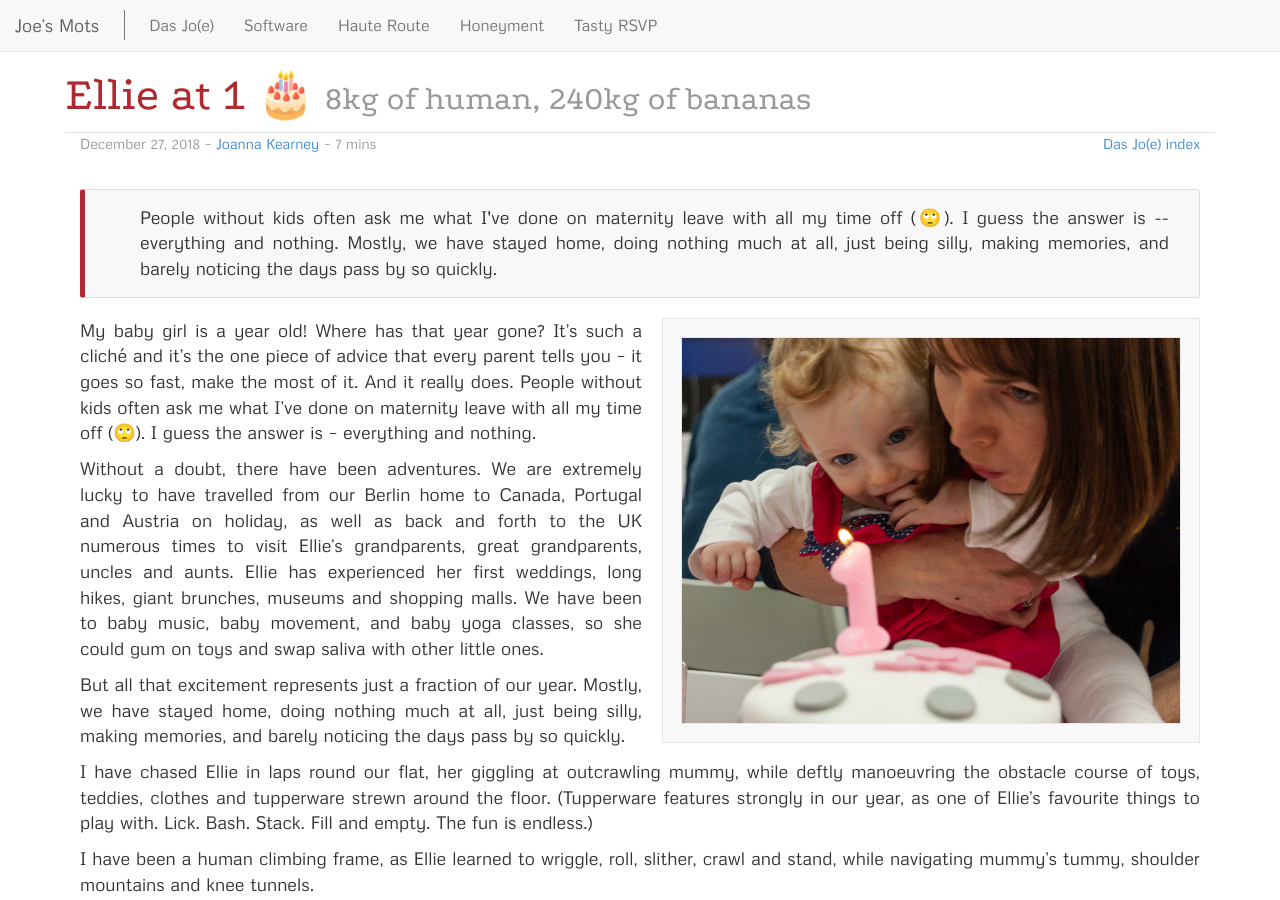
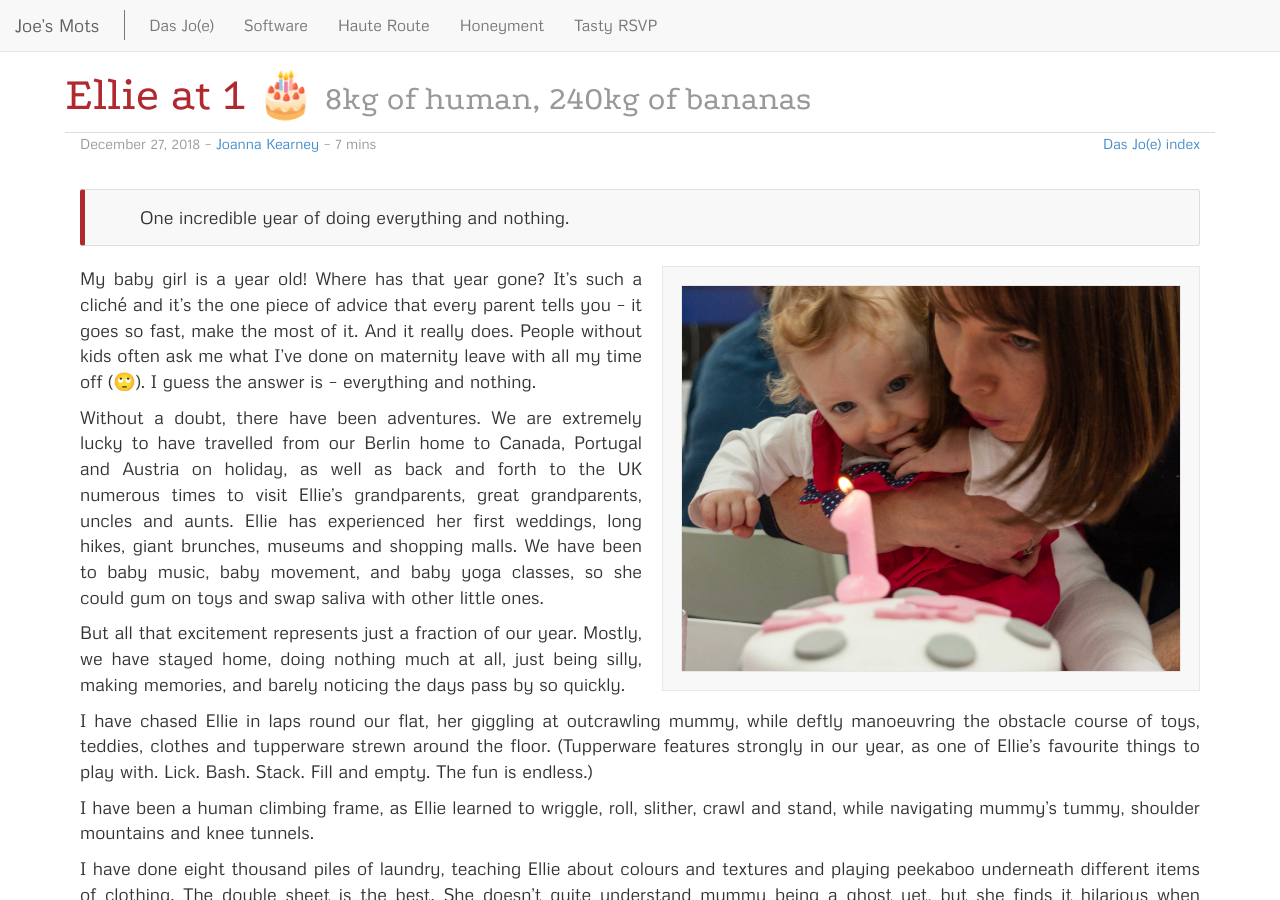
Before and after one commit to joekearney/joekearney.github.io, a Jekyll site: the page built from _posts/das-jo-e/2018-12-27-ellie-at-1.md, in a window 1280 px wide and 900 px high. Built offline with Jekyll 4.4.1, drawn with Linux system fonts in a browser that asks for light colours.

Commit message:
subtitle change

```diff
--- a/_posts/das-jo-e/2018-12-27-ellie-at-1.md
+++ b/_posts/das-jo-e/2018-12-27-ellie-at-1.md
@@ -2,7 +2,7 @@
 layout: post
 title: "Ellie at 1 🎂"
 description: "8kg of human, 240kg of bananas"
-long_description: "People without kids often ask me what I've done on maternity leave with all my time off (🙄). I guess the answer is -- everything and nothing. Mostly, we have stayed home, doing nothing much at all, just being silly, making memories, and barely noticing the days pass by so quickly."
+long_description: "One incredible year of doing everything and nothing."
 categories:
 - post
 tags:
```
